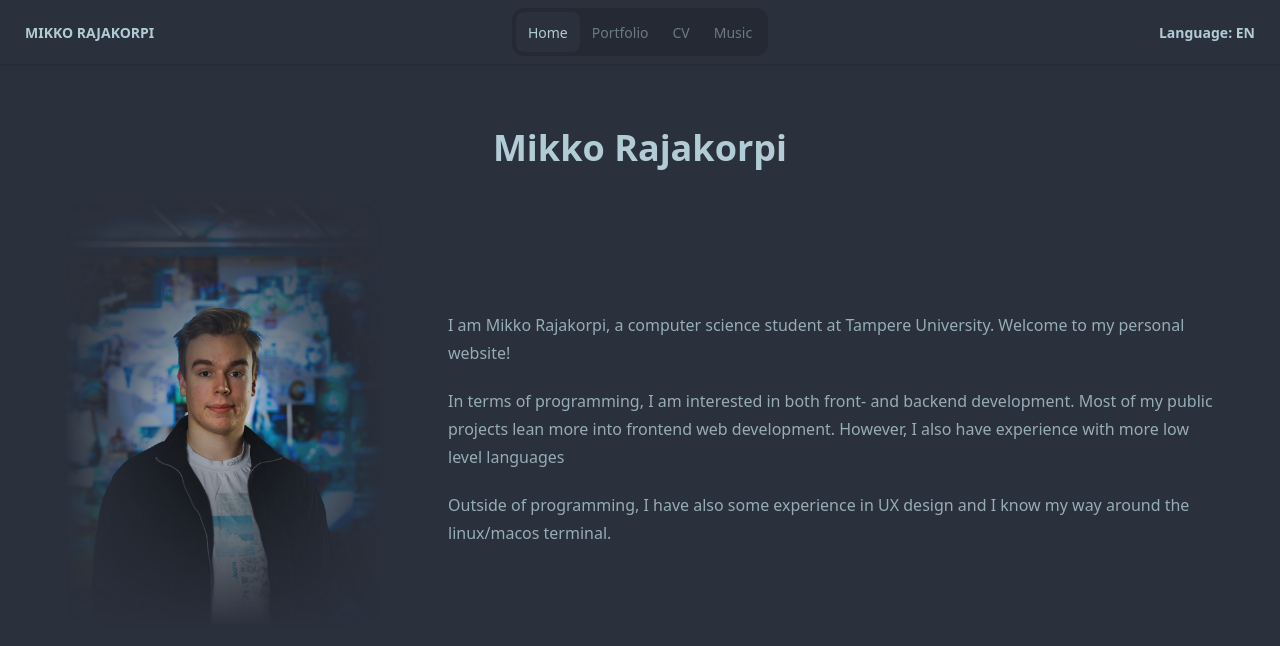
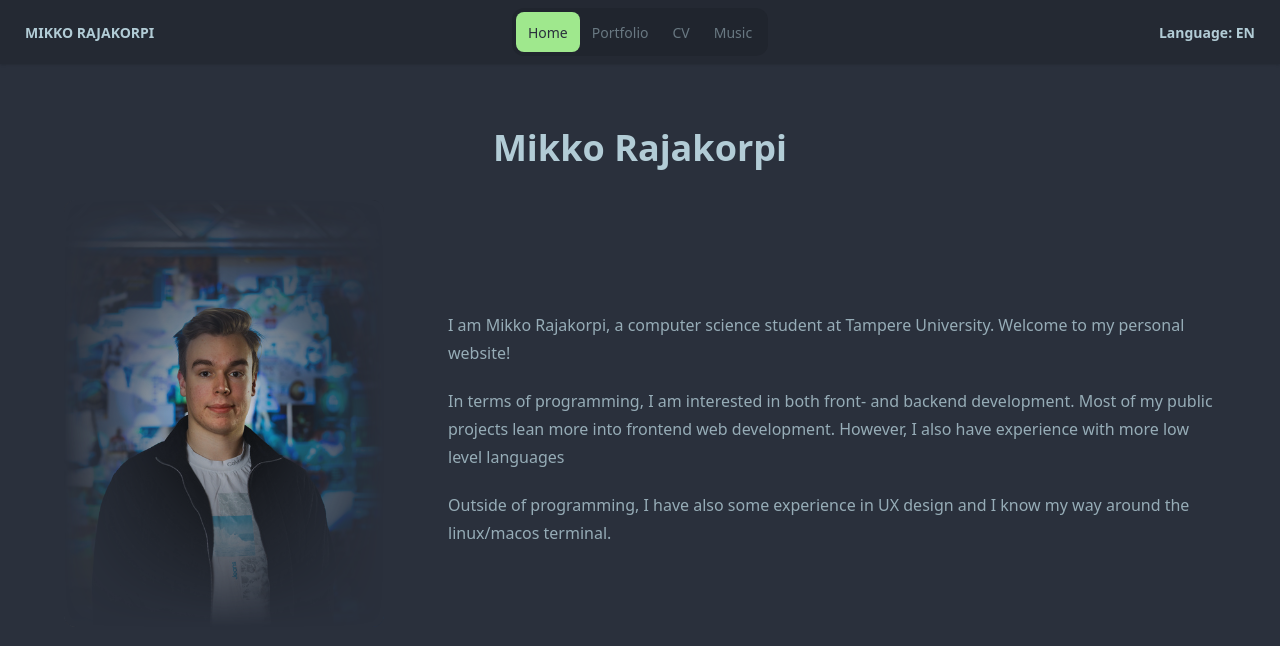
Before and after one commit to mikkolikoli/personal-homepage-updated, a Next.js app: page /en in a window 1280 px wide. Shown: the top 646 px of the page. Built offline with nearby package versions, Linux system fonts and the light colour scheme.

Commit message:
Add more contrast to nav tabs

```diff
--- a/src/components/nav.tsx
+++ b/src/components/nav.tsx
@@ -10,7 +10,7 @@ export default function NavBar(): ReactElement {
   const pathname = usePathname()
 
   return (
-    <nav className="navbar bg-base-100 shadow-sm">
+    <nav className="navbar bg-base-200 shadow-sm">
 
       <div className="navbar-start">
 
@@ -47,11 +47,31 @@ export default function NavBar(): ReactElement {
 
       <div className="navbar-center hidden md:join">
 
-        <div role="tablist" className="tabs tabs-box">
-          <Link href="/" role="tab" className={pathname === '/' ? 'tab tab-active' : 'tab'}>{t('home')}</Link>
-          <Link href="/portfolio" role="tab" className={pathname === '/portfolio' ? 'tab tab-active' : 'tab'}>{t('portfolio')}</Link>
-          <Link href="/cv" role="tab" className={pathname === '/cv' ? 'tab tab-active' : 'tab'}>{t('cv')}</Link>
-          <Link href="/music" role="tab" className={pathname === '/music' ? 'tab tab-active' : 'tab'}>{t('music')}</Link>
+        <div role="tablist" className="tabs tabs-box bg-base-300">
+          <Link href="/" role="tab"
+            className={pathname === '/'
+              ? 'tab tab-active bg-primary text-base-100'
+              : 'tab'}>
+            {t('home')}
+          </Link>
+          <Link href="/portfolio" role="tab"
+            className={pathname === '/portfolio'
+              ? 'tab tab-active bg-primary text-base-100'
+              : 'tab'}>
+            {t('portfolio')}
+          </Link>
+          <Link href="/cv" role="tab"
+            className={pathname === '/cv'
+              ? 'tab tab-active bg-primary text-base-100'
+              : 'tab'}>
+            {t('cv')}
+          </Link>
+          <Link href="/music" role="tab"
+            className={pathname === '/music'
+              ? 'tab tab-active bg-primary text-base-100'
+              : 'tab'}>
+            {t('music')}
+          </Link>
         </div>
 
       </div>
```
